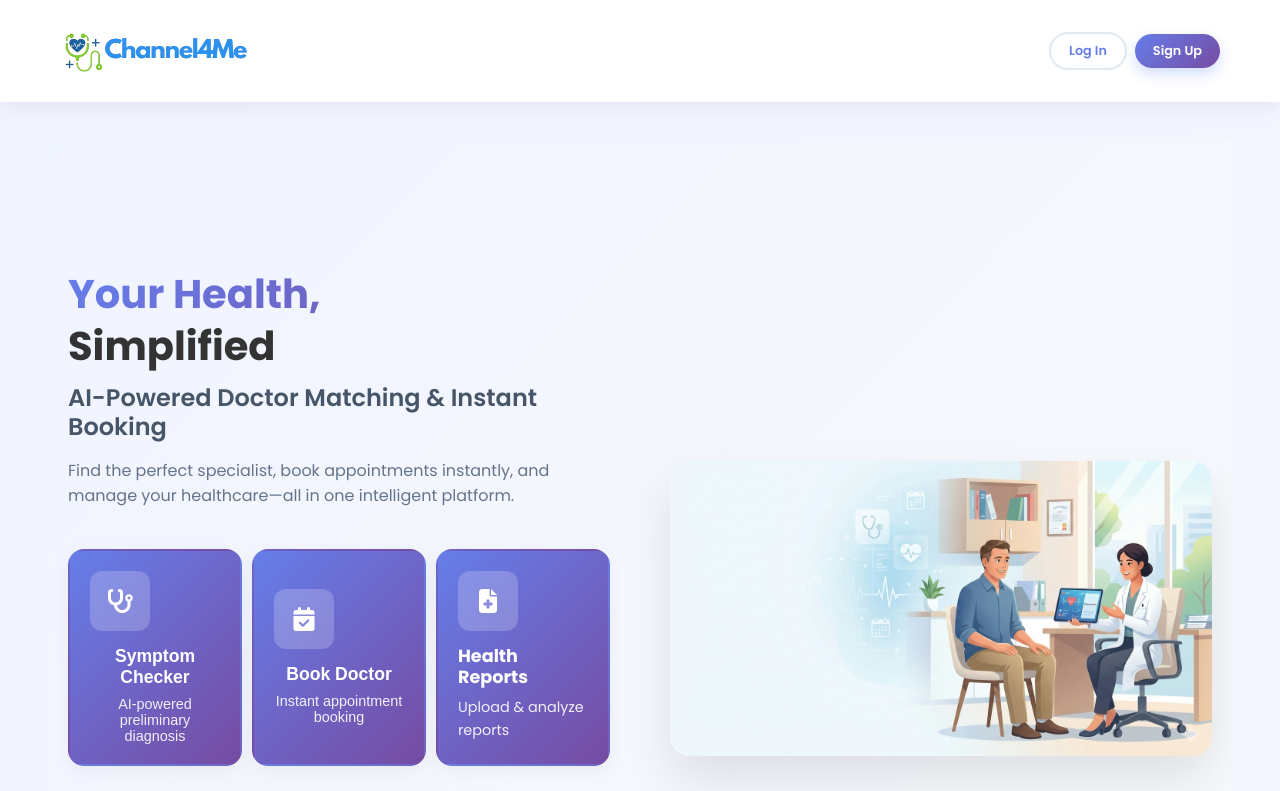
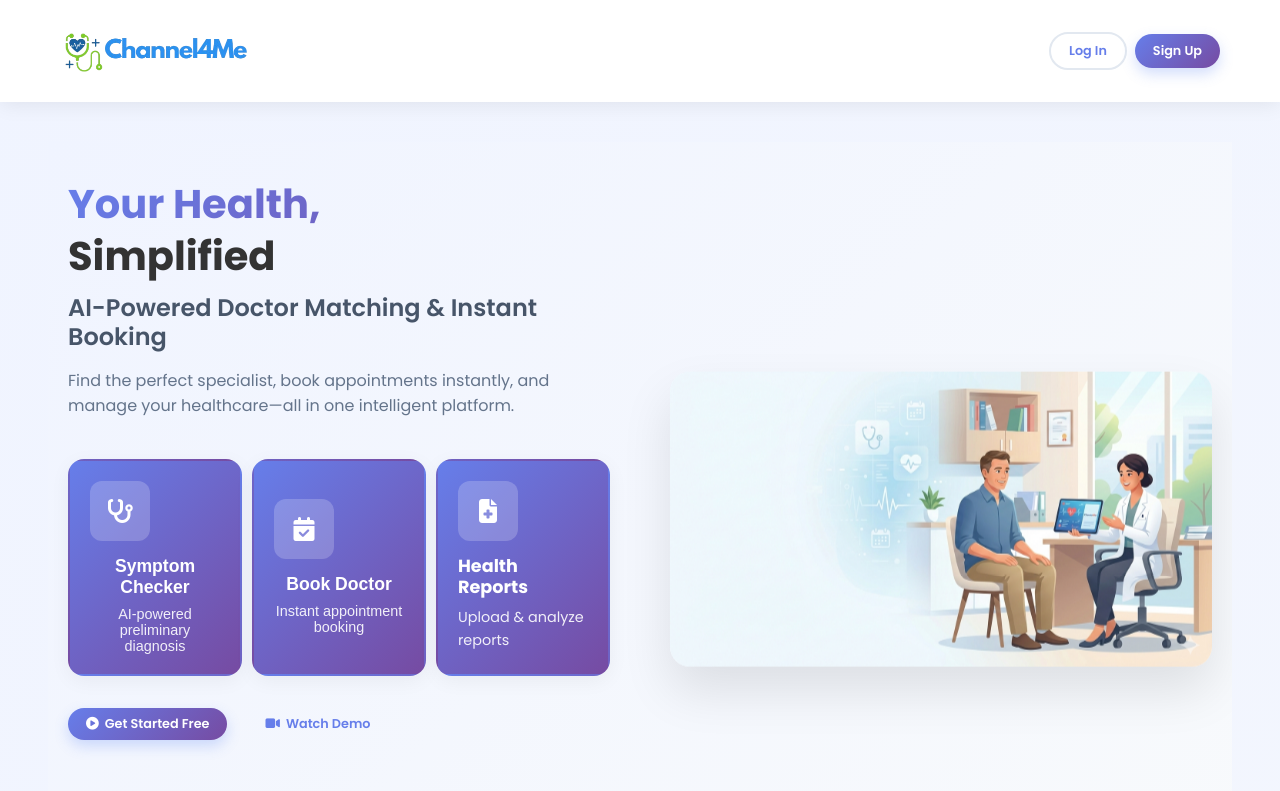
Before and after one commit to channel4meofficial-gif/Channel4me-Frontend, a React (Create React App) app: page / in a window 1280 px wide. Shown: the top 791 px of the page. Built offline with nearby package versions, Linux system fonts and the light colour scheme.

Commit message:
style(ui): reduce excessive spacing in home page hero

```diff
--- a/src/styles/PublicLayout/publiclayout.css
+++ b/src/styles/PublicLayout/publiclayout.css
@@ -13,7 +13,7 @@
 .main-content {
     flex: 1 0 auto;
     width: 100%;
-    padding-top: 120px; /* Space for fixed header */
+    padding-top: 20px; /* Reduced from 120px since header is in flow or has its own space */
     padding-bottom: 60px;
 }
 
@@ -49,6 +49,6 @@
     }
 
     .main-content {
-        padding-top: 100px;
+        padding-top: 10px;
     }
 }
--- a/src/styles/homepage.css
+++ b/src/styles/homepage.css
@@ -200,7 +200,7 @@ h1, h2, h3, h4, h5, h6 {
 
 /* ===== HERO SECTION ===== */
 .hero {
-    padding: 130px 0 80px;
+    padding: 40px 0 80px; /* Reduced top padding from 130px */
     background: linear-gradient(135deg, #f0f4ff 0%, #f8fafc 100%);
     overflow: hidden;
 }
```
